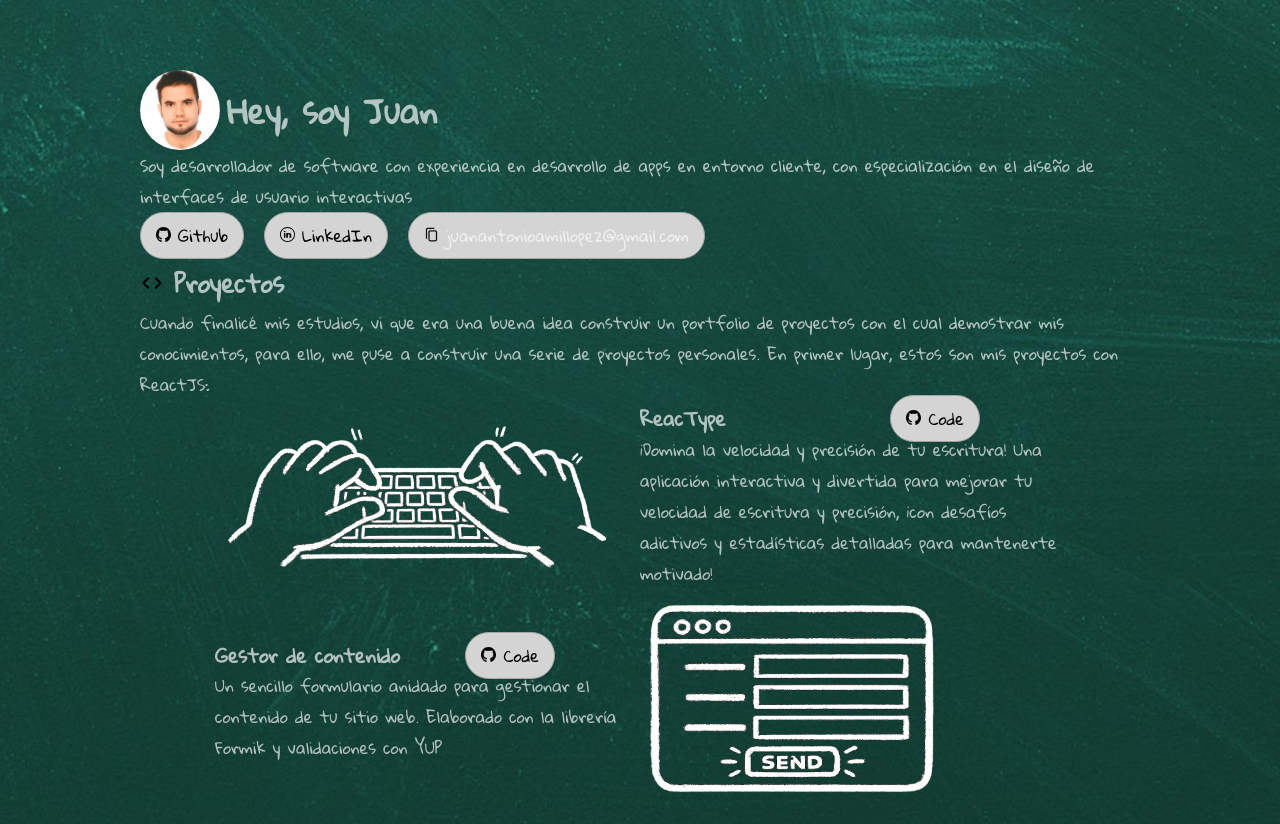
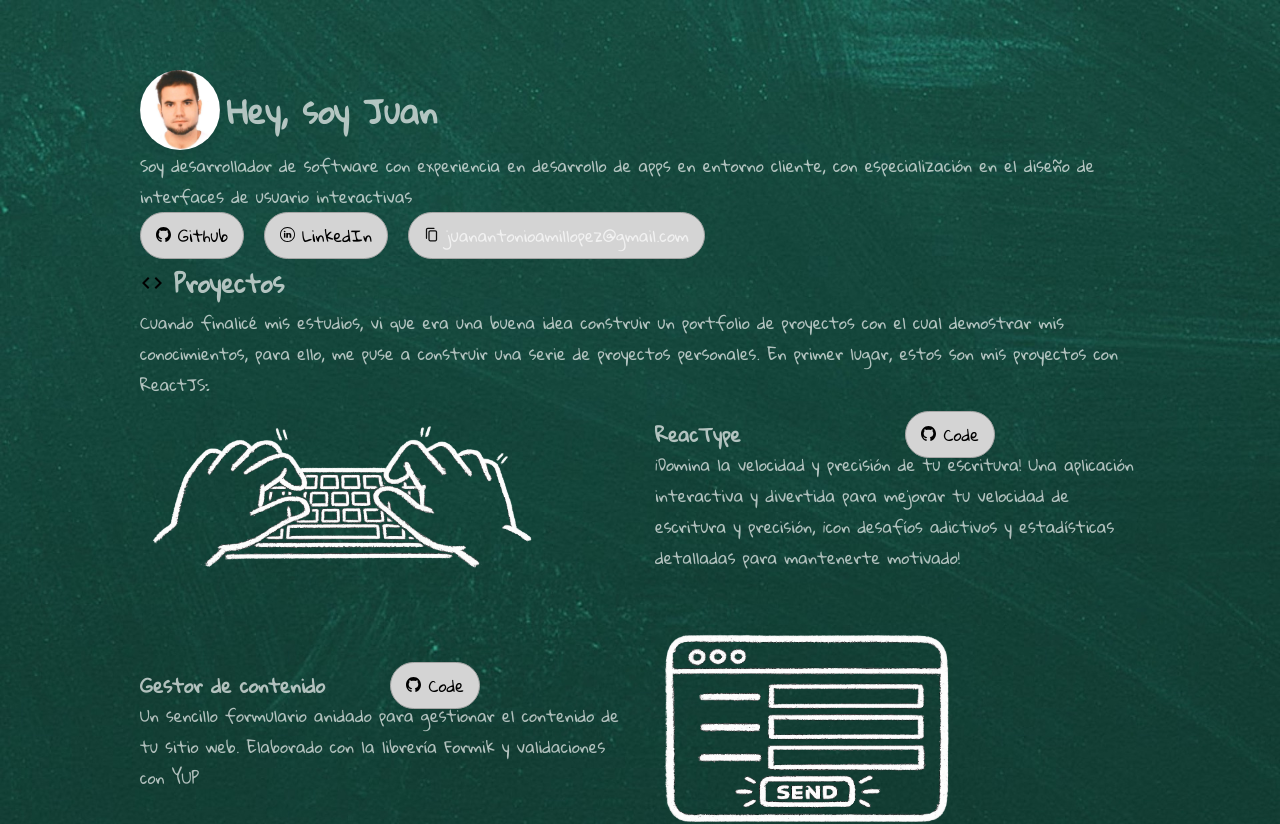
Before and after one commit to JuananA1000/Portfolio, a React (Vite) app: page / in a window 1280 px wide. Shown: the top 824 px of the page. Built offline with nearby package versions, Linux system fonts and the light colour scheme.

Commit message:
FIX: Los proyectos ahora ocupan el mismo espacio que el resto del contenido

```diff
--- a/src/components/Proyectos/Proyectos.css
+++ b/src/components/Proyectos/Proyectos.css
@@ -1,5 +1,11 @@
 .proyectos-header {
   display: flex;
+}
+
+.proyectos-component {
+  width: 100%;
+  max-width: 1000px;
+  margin: 0 auto;
 }
 
 .more-projects {
@@ -18,13 +24,17 @@ a {
 .espacio-proyectos {
   display: flex;
   flex-direction: column;
-  align-items: center;
+  align-items: stretch;
+  width: 100%;
+  gap: 30px;
 }
 
 .proyecto-react {
   display: grid;
   grid-template-columns: 1fr 1fr;
-  width: 850px;
+  width: 100%;
+  max-width: 100%;
+  gap: 30px;
   align-items: center;
 }
 
```
